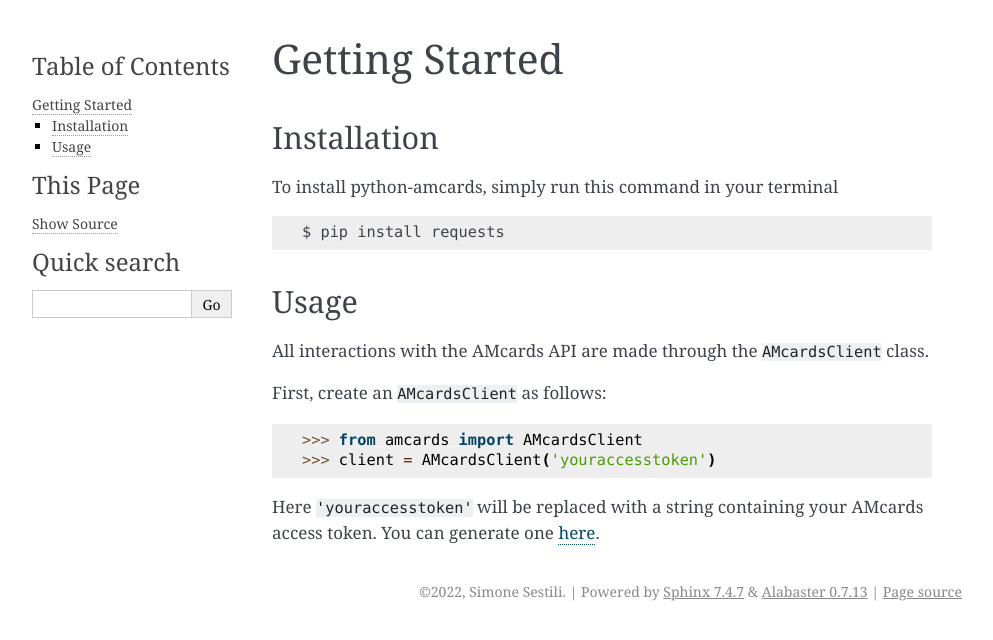
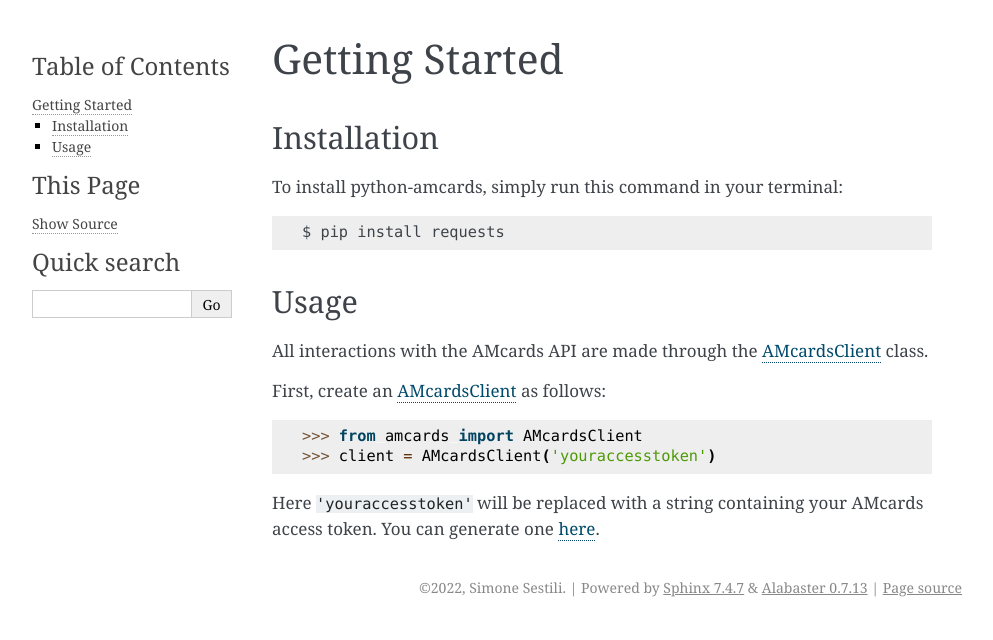
Before and after one commit to simonesestili/python-amcards, a Sphinx documentation site: the page built from docs/gettingstarted.rst, in a window 1280 px wide. Shown: the top 640 px of the page, without its empty margins (148-1141 px from the left). Built offline with Sphinx 7.4.7, drawn with Linux system fonts in a browser that asks for light colours.

Commit message:
added cross ref

```diff
--- a/docs/conf.py
+++ b/docs/conf.py
@@ -16,7 +16,10 @@ author = 'Simone Sestili'
 # -- General configuration ---------------------------------------------------
 # https://www.sphinx-doc.org/en/master/usage/configuration.html#general-configuration
 
-extensions = ['sphinx.ext.autodoc']
+extensions = [
+    'sphinx.ext.autodoc',
+    'sphinx.ext.autosectionlabel',
+]
 
 templates_path = ['_templates']
 exclude_patterns = ['_build', 'Thumbs.db', '.DS_Store']
--- a/docs/gettingstarted.rst
+++ b/docs/gettingstarted.rst
@@ -3,7 +3,7 @@ Getting Started
 
 Installation
 ------------
-To install python-amcards, simply run this command in your terminal
+To install python-amcards, simply run this command in your terminal:
 
 .. code-block::
 
@@ -11,9 +11,9 @@ To install python-amcards, simply run this command in your terminal
 
 Usage
 -----
-All interactions with the AMcards API are made through the ``AMcardsClient`` class.
+All interactions with the AMcards API are made through the :ref:`AMcardsClient <amcards.AMcardsClient>` class.
 
-First, create an ``AMcardsClient`` as follows:
+First, create an :ref:`AMcardsClient <amcards.AMcardsClient>` as follows:
 
 .. code-block::
 
```
